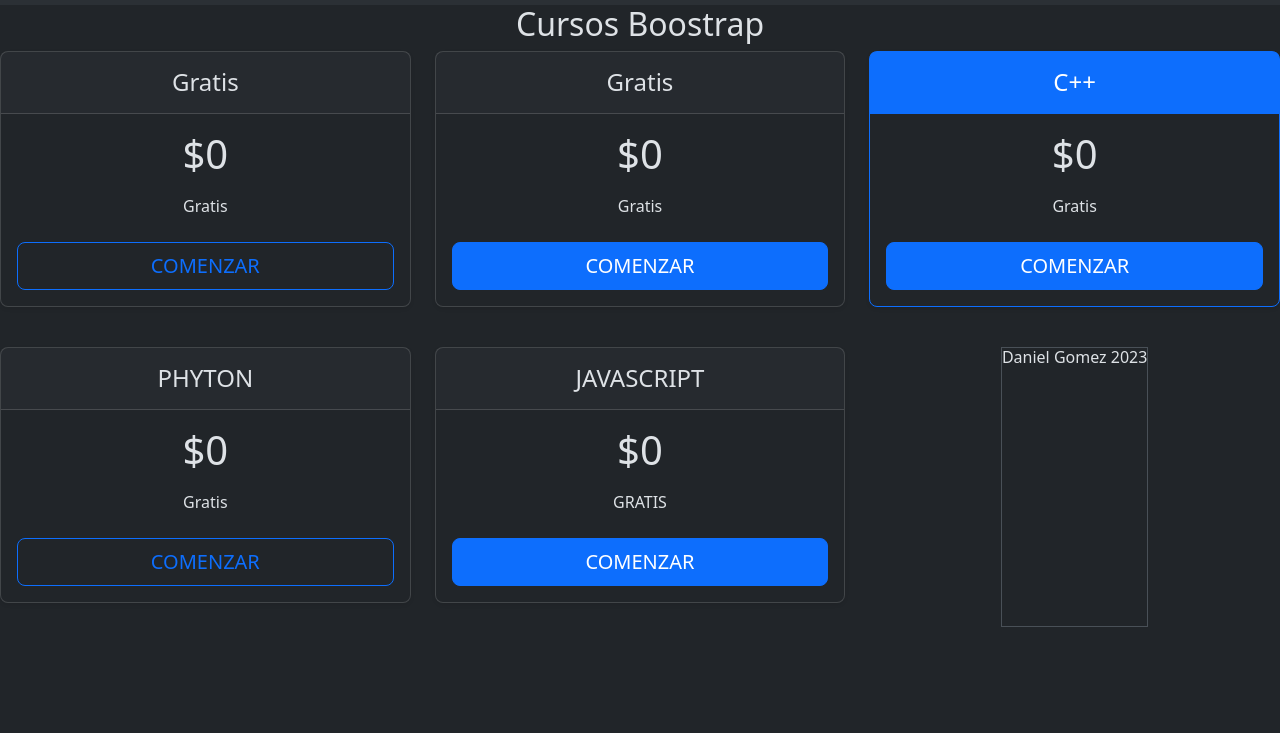
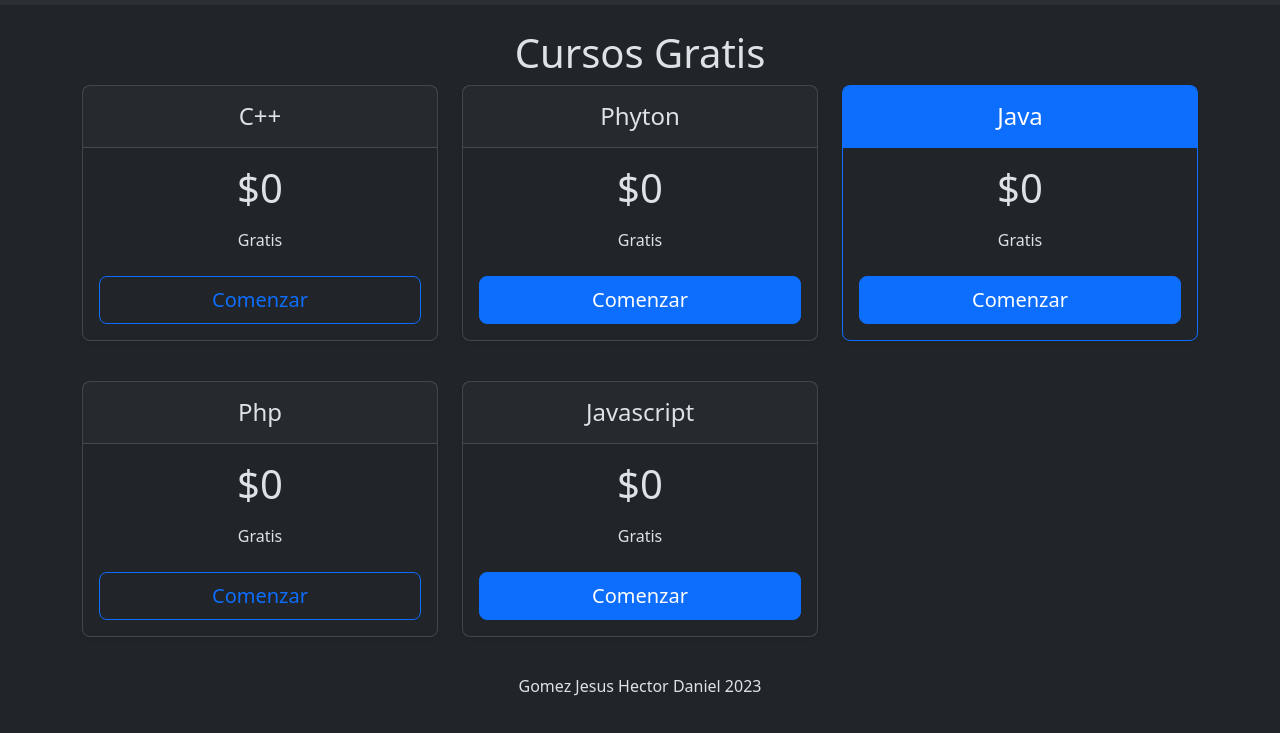
Before and after one commit to DaniiGomezz/TP5-boostrap, a plain HTML site: page cursos.html in a window 1280 px wide. Shown: the part 51-784 px from the top of the page. Drawn offline with nearby package versions, Linux system fonts and the light colour scheme.

Commit message:
aqui agregue los nombres de cursos y sus precios

```diff
--- a/cursos.html
+++ b/cursos.html
@@ -1,14 +1,14 @@
-<!DOCTYPE html>
+
+
+<!doctype html >
 <html lang="en" data-bs-theme="dark">
-<head>
-    <meta charset="UTF-8">
-    <meta http-equiv="X-UA-Compatible" content="IE=edge">
-    <meta name="viewport" content="width=device-width, initial-scale=1.0">
+  <head>
+    <meta charset="utf-8">
+    <meta name="viewport" content="width=device-width, initial-scale=1">
+    <title>Bootstrap demo</title>
     <link href="https://cdn.jsdelivr.net/npm/bootstrap@5.3.0-alpha3/dist/css/bootstrap.min.css" rel="stylesheet" integrity="sha384-KK94CHFLLe+nY2dmCWGMq91rCGa5gtU4mk92HdvYe+M/SXH301p5ILy+dN9+nJOZ" crossorigin="anonymous">
-
-    <title>Document</title>
-</head>
-<body>
+  </head>
+  <body>
     <header>
       <nav class="navbar navbar-expand-lg bg-body-tertiary">
         <div class="container">
@@ -30,100 +30,110 @@
 
 
           </div>
+
+
+      </nav>
+    </div>
+    <br>
+    <div bis_skin_checked="1">
+        <div class="d-flex justify-content-center"> <H1>
+            Cursos Gratis
+          </H1>
+      <nav class="nav nav-masthead justify-content-center float-md-end">
+
+
+      </nav>
+</header>
+<body>
+
+
+    <main class="container">
+
+        <div class="row row-cols-1 row-cols-md-3 mb-3 text-center" bis_skin_checked="1">
+            <div class="col" bis_skin_checked="1">
+                <div class="card mb-4 rounded-3 shadow-sm" bis_skin_checked="1">
+                    <div class="card-header py-3" bis_skin_checked="1">
+                        <h4 class="my-0 fw-normal">C++</h4>
+                    </div>
+                    <div class="card-body" bis_skin_checked="1">
+                        <h1 class="card-title pricing-card-title">$0<small class="text-muted fw-light"></small></h1>
+                        <ul class="list-unstyled mt-3 mb-4">
+                            <li>Gratis</li>
+                        </ul>
+                        <button type="button" class="w-100 btn btn-lg btn-outline-primary">Comenzar</button>
+                    </div>
+                </div>
+            </div>
+            <div class="col" bis_skin_checked="1">
+                <div class="card mb-4 rounded-3 shadow-sm" bis_skin_checked="1">
+                    <div class="card-header py-3" bis_skin_checked="1">
+                        <h4 class="my-0 fw-normal">Phyton</h4>
+                    </div>
+                    <div class="card-body" bis_skin_checked="1">
+                        <h1 class="card-title pricing-card-title">$0<small class="text-muted fw-light"></small></h1>
+                        <ul class="list-unstyled mt-3 mb-4">
+                            <li>Gratis</li>
+                        </ul>
+                        <button type="button" class="w-100 btn btn-lg btn-primary">Comenzar</button>
+                    </div>
+                </div>
+            </div>
+            <div class="col" bis_skin_checked="1">
+                <div class="card mb-4 rounded-3 shadow-sm border-primary" bis_skin_checked="1">
+                    <div class="card-header py-3 text-white bg-primary border-primary" bis_skin_checked="1">
+                        <h4 class="my-0 fw-normal">Java</h4>
+                    </div>
+                    <div class="card-body" bis_skin_checked="1">
+                        <h1 class="card-title pricing-card-title">$0<small class="text-muted fw-light"></small></h1>
+                        <ul class="list-unstyled mt-3 mb-4">
+                            <li>Gratis</li>
+                        </ul>
+                        <button type="button" class="w-100 btn btn-lg btn-primary">Comenzar</button>
+                    </div>
+                </div>
+            </div>
         </div>
-      </nav>
-      <div class="d-flex justify-content-center"> <H2>
-        Cursos Boostrap
-      </H2>
-      </div>
-    </header>
+        <div class="row row-cols-1 row-cols-md-3 mb-3 text-center" bis_skin_checked="1">
+            <div class="col" bis_skin_checked="1">
+                <div class="card mb-4 rounded-3 shadow-sm" bis_skin_checked="1">
+                    <div class="card-header py-3" bis_skin_checked="1">
+                        <h4 class="my-0 fw-normal">Php</h4>
+                    </div>
+                    <div class="card-body" bis_skin_checked="1">
+                        <h1 class="card-title pricing-card-title">$0<small class="text-muted fw-light"></small></h1>
+                        <ul class="list-unstyled mt-3 mb-4">
+                            <li>Gratis</li>
+                        </ul>
+                        <button type="button" class="w-100 btn btn-lg btn-outline-primary">Comenzar</button>
+                    </div>
+                </div>
+            </div>
+            <div class="col" bis_skin_checked="1">
+                <div class="card mb-4 rounded-3 shadow-sm" bis_skin_checked="1">
+                    <div class="card-header py-3" bis_skin_checked="1">
+                        <h4 class="my-0 fw-normal">Javascript</h4>
+                    </div>
+                    <div class="card-body" bis_skin_checked="1">
+                        <h1 class="card-title pricing-card-title">$0<small class="text-muted fw-light"></small></h1>
+                        <ul class="list-unstyled mt-3 mb-4">
+                            <li>Gratis</li>
+                        </ul>
+                        <button type="button" class="w-100 btn btn-lg btn-primary">Comenzar</button>
+                    </div>
+                </div>
+            </div>
+            <div class="col" bis_skin_checked="1">
 
 
 
 
-</main>
-<span>
-<div class="row row-cols-1 row-cols-md-3 mb-3 text-center">
-    <div class="col">
-      <div class="card mb-4 rounded-3 shadow-sm">
-        <div class="card-header py-3">
-          <h4 class="my-0 fw-normal">Gratis</h4>
-        </div>
-        <div class="card-body">
-          <h1 class="card-title pricing-card-title">$0<small class="text-muted fw-light"></small></h1>
-          <ul class="list-unstyled mt-3 mb-4">
-            <li>Gratis</li>
-          </ul>
-          <button type="button" class="w-100 btn btn-lg btn-outline-primary">COMENZAR</button>
-        </div>
-      </div>
-    </div>
-    <div class="col">
-      <div class="card mb-4 rounded-3 shadow-sm">
-        <div class="card-header py-3">
-          <h4 class="my-0 fw-normal">Gratis</h4>
-        </div>
-        <div class="card-body">
-          <h1 class="card-title pricing-card-title">$0<small class="text-muted fw-light"></small></h1>
-          <ul class="list-unstyled mt-3 mb-4">
-            <li>Gratis</li>
-          </ul>
-          <button type="button" class="w-100 btn btn-lg btn-primary">COMENZAR</button>
-        </div>
-      </div>
-    </div>
-    <div class="col">
-      <div class="card mb-4 rounded-3 shadow-sm border-primary">
-        <div class="card-header py-3 text-white bg-primary border-primary">
-          <h4 class="my-0 fw-normal">C++</h4>
-        </div>
-        <div class="card-body">
-          <h1 class="card-title pricing-card-title">$0<small class="text-muted fw-light"></small></h1>
-          <ul class="list-unstyled mt-3 mb-4">
-            <li>Gratis</li>
-          </ul>
-          <button type="button" class="w-100 btn btn-lg btn-primary">COMENZAR</button>
-        </div>
-      </div>
-    </div>
-  </div>
-
-<div class="row row-cols-1 row-cols-md-3 mb-3 text-center">
-    <div class="col">
-      <div class="card mb-4 rounded-3 shadow-sm">
-        <div class="card-header py-3">
-          <h4 class="my-0 fw-normal">PHYTON</h4>
-        </div>
-        <div class="card-body">
-          <h1 class="card-title pricing-card-title">$0<small class="text-muted fw-light"></small></h1>
-          <ul class="list-unstyled mt-3 mb-4">
-            <li> Gratis </li>
-          </ul>
-          <button type="button" class="w-100 btn btn-lg btn-outline-primary">COMENZAR</button>
-        </div>
-      </div>
-    </div>
-    <div class="col">
-      <div class="card mb-4 rounded-3 shadow-sm">
-        <div class="card-header py-3">
-          <h4 class="my-0 fw-normal"> JAVASCRIPT</h4>
-        </div>
-        <div class="card-body">
-          <h1 class="card-title pricing-card-title">$0<small class="text-muted fw-light"></small></h1>
-          <ul class="list-unstyled mt-3 mb-4">
-            <li>GRATIS </li>
-          </ul>
-          <button type="button" class="w-100 btn btn-lg btn-primary">COMENZAR</button>
-        </div>
-      </div>
-    </div>
 
 
-</span>
- </main>
- <footer class="d-flex justify-content-center ">
+    </main>
+    <footer class="d-flex justify-content-center">
+        <H6>Gomez Jesus Hector Daniel 2023</H6>
+    </footer>
 
-       <div class="d-flex justify-content-center border"> <h6>Daniel Gomez 2023</h6></div>
+</body>
 
-    </div>
- </footer>
+</html>
--- /dev/null
+++ b/style.css
@@ -0,0 +1,5 @@
+* {
+    margin: 1rem;
+    padding: 0.5rem;
+
+}
```
Also changed, not shown: index.html (+2 -2 lines).
